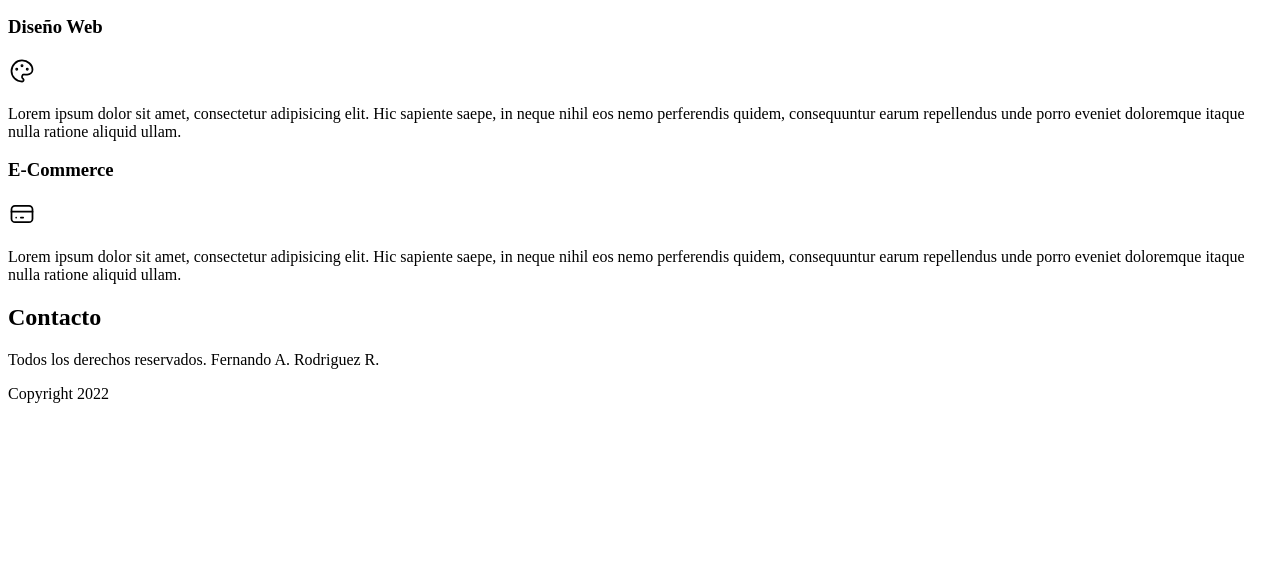
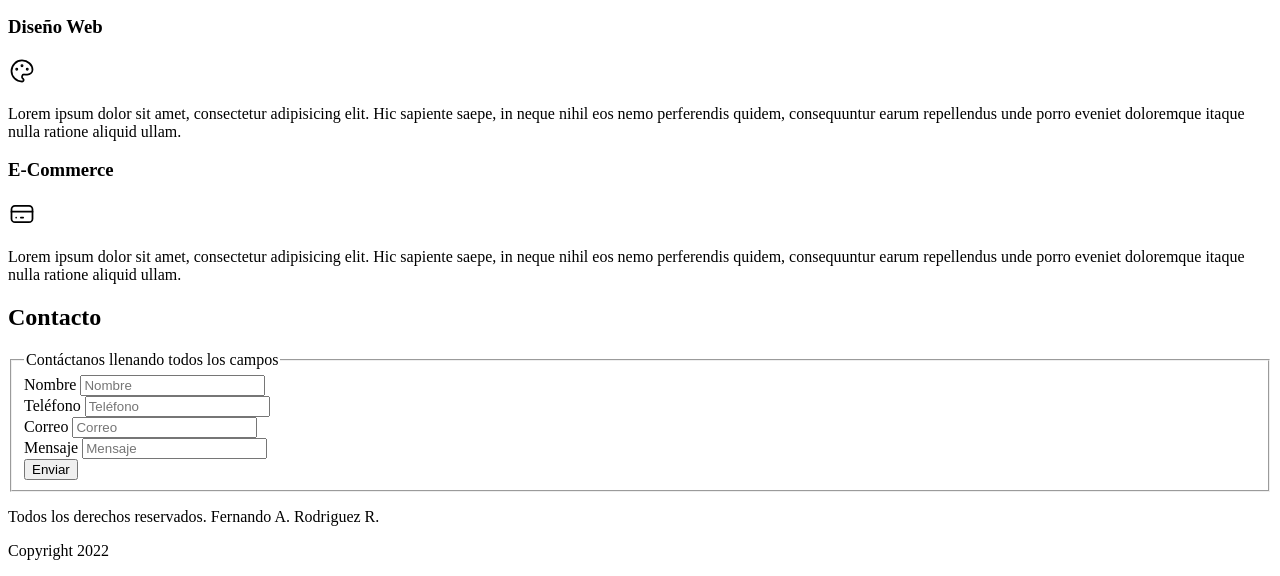
Before and after one commit to softfarr/freelancer, a plain HTML site: page index.html in a window 1280 px wide. Shown: the part 475-1051 px from the top of the page. Before the commit the page ends 894 px from the top, so only its background shows below. Drawn offline with Linux system fonts and the light colour scheme.

Commit message:
Formularios - Etiquetas form, lable, input, fieldset

```diff
--- a/index.html
+++ b/index.html
@@ -113,6 +113,41 @@
 
         <h2>Contacto</h2>
 
+        <form action="">
+            <fieldset>
+                <legend>
+                    Contáctanos llenando todos los campos
+                </legend>
+
+                <div>
+                    <label>Nombre</label>
+                    <input type="text" placeholder="Nombre">
+
+                </div>
+
+                <div>
+                    <label>Teléfono</label>
+                    <input type="text" placeholder="Teléfono">
+                </div>
+
+                <div>
+                    <label>Correo</label>
+                    <input type="email" placeholder="Correo">
+                </div>
+
+                <div>
+                    <label>Mensaje</label>
+                    <input type="textarea" placeholder="Mensaje">
+                </div>
+
+                <div>
+                    <input type="submit" value="Enviar">
+                </div>
+
+            </fieldset>
+
+        </form>
+
     </section>
 
     <footer>
```
